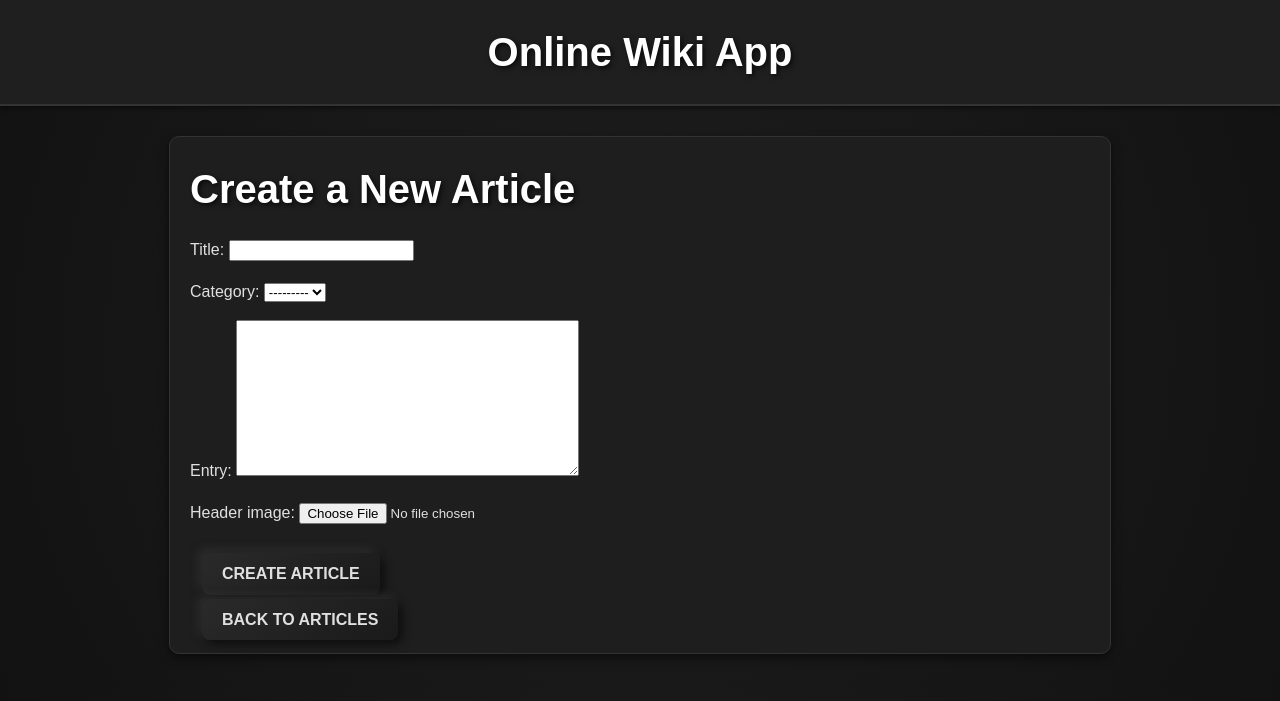
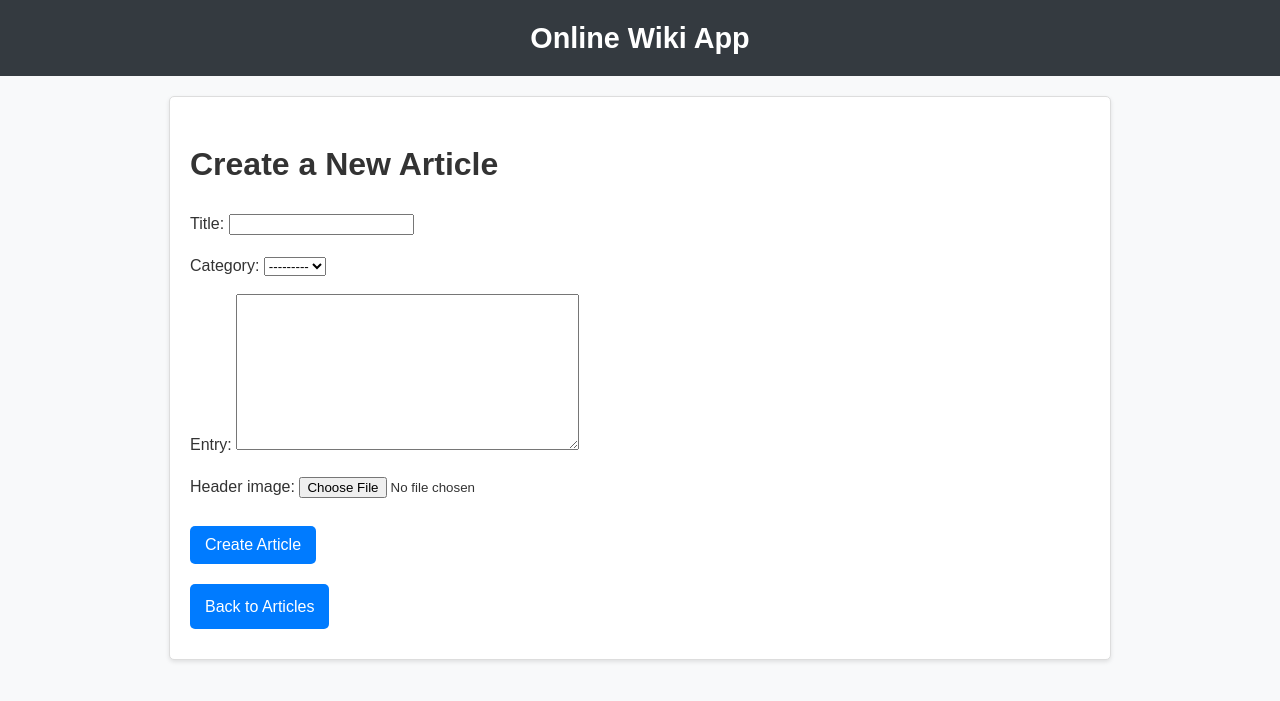
Before and after one commit to loltreeman/hobbysite-CD-1, a Django app: page /wiki/article/add/ in a window 1280 px wide. Shown: the top 701 px of the page. Run offline with Django 5.2, Linux system fonts and the light colour scheme; the visitor is signed in with stand-in values (Sample User, id 1); data that the repository does not hold is empty.

Commit message:
Update base_wiki.html

```diff
--- a/hobbysite/templates/wiki/base_wiki.html
+++ b/hobbysite/templates/wiki/base_wiki.html
@@ -3,106 +3,73 @@
 <head>
     <meta charset="UTF-8">
     <meta name="viewport" content="width=device-width, initial-scale=1.0">
-    <title>{% block title %}Online Wiki App{% endblock %}</title>
+    <title>{% block title %}Online Wiki{% endblock %}</title>
     <style>
         body {
-            font-family: 'Arial', sans-serif;
-            background-color: #121212;
-            color: #e0e0e0;
+            font-family: Arial, sans-serif;
+            background-color: #f8f9fa;
+            color: #333;
             margin: 0;
             padding: 0;
             line-height: 1.6;
-            background: radial-gradient(circle, #1e1e1e, #121212);
         }
 
         header {
-            background-color: #1f1f1f;
-            padding: 20px;
+            background-color: #343a40;
+            color: #fff;
+            padding: 15px 0;
             text-align: center;
-            border-bottom: 2px solid #333;
-            box-shadow: 0 2px 5px rgba(0, 0, 0, 0.5);
         }
 
-        h1 {
+        header h1 {
             margin: 0;
-            font-size: 2.5rem;
-            color: #ffffff;
-            text-shadow: 2px 2px 5px rgba(0, 0, 0, 0.7);
+            font-size: 1.8rem;
         }
 
         main {
             padding: 20px;
             max-width: 900px;
-            margin: 30px auto;
-            background-color: #1e1e1e;
-            border: 1px solid #333;
-            border-radius: 10px;
-            box-shadow: 0 4px 10px rgba(0, 0, 0, 0.5);
+            margin: 20px auto;
+            background-color: #fff;
+            border: 1px solid #ddd;
+            border-radius: 5px;
+            box-shadow: 0 2px 4px rgba(0, 0, 0, 0.1);
         }
 
         a {
-            color: #76c7c0;
+            color: #007bff;
             text-decoration: none;
-            border-bottom: 1px solid #76c7c0;
-            transition: color 0.3s ease, border-bottom-color 0.3s ease;
         }
 
         a:hover {
-            color: #ffffff;
-            border-bottom-color: #ffffff;
-        }
-
-        hr {
-            border: 0;
-            height: 1px;
-            background-color: #444;
-            margin: 20px 0;
-        }
-
-        /* Button Styling */
-        .btn-container {
-            text-align: center;
-            margin-top: 20px;
+            text-decoration: underline;
         }
 
         .btn {
-            margin: 12px;
-            padding: 12px 20px;
-            border-radius: 8px;
-            background: linear-gradient(145deg, #2a2a2a, #1a1a1a);
-            box-shadow: 4px 4px 8px #0e0e0e, -4px -4px 8px #2e2e2e;
-            color: #e0e0e0;
-            font-size: 16px;
-            font-weight: bold;
-            text-transform: uppercase;
+            display: inline-block;
+            padding: 10px 15px;
+            margin: 10px 0;
+            background-color: #007bff;
+            color: #fff;
+            text-align: center;
+            border: none;
+            border-radius: 5px;
             cursor: pointer;
-            border: none;
-            transition: all 0.3s ease;
+            text-decoration: none;
+            font-size: 1rem;
         }
 
         .btn:hover {
-            background: linear-gradient(145deg, #1a1a1a, #2a2a2a);
-            box-shadow: inset 4px 4px 8px #0e0e0e, inset -4px -4px 8px #2e2e2e;
-            color: #76c7c0;
+            background-color: #0056b3;
         }
 
-        /* Footer Styling */
         footer {
             text-align: center;
-            padding: 10px;
-            background-color: #1f1f1f;
-            color: #888;
+            padding: 10px 0;
+            background-color: #343a40;
+            color: #fff;
             font-size: 0.9rem;
-            border-top: 1px solid #333;
-        }
-
-        footer a {
-            color: #76c7c0;
-            text-decoration: none;
-        }
-
-        footer a:hover {
-            color: #ffffff;
+            margin-top: 20px;
         }
     </style>
 </head>
```
